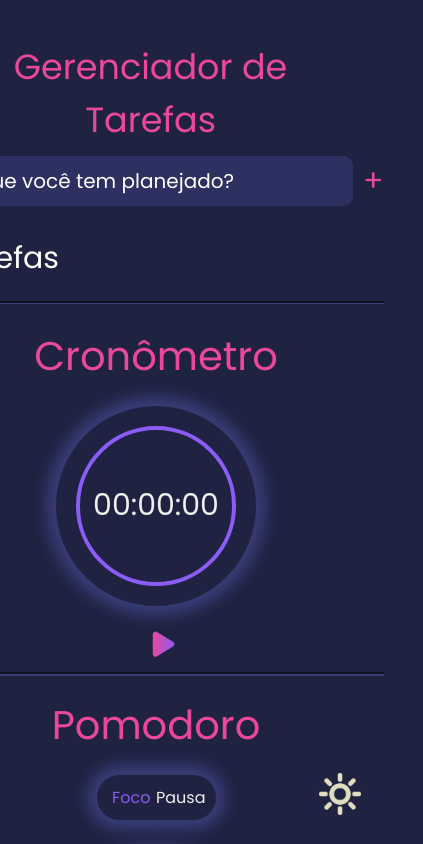
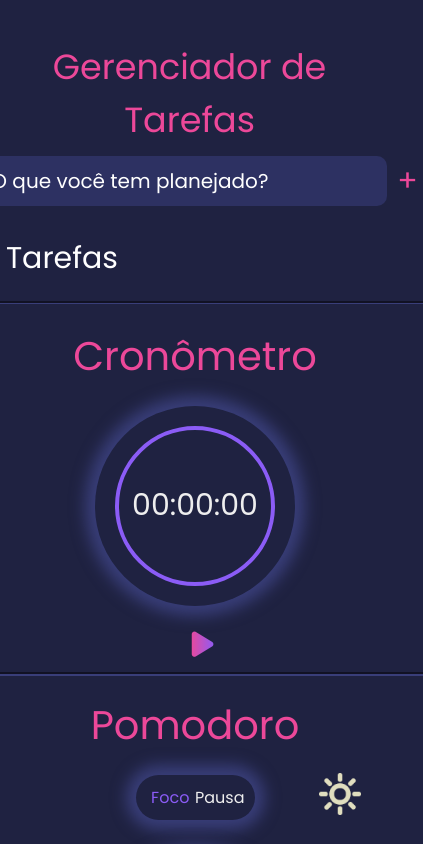
Before and after one commit to GabrelDuraes/Gerenciador-de-Tarefas, a plain HTML site: page index.html in a window 390 px wide. Shown: the top 844 px of the page, 423 px wide, since content can reach past the window. Drawn offline with Linux system fonts and the light colour scheme.

Commit message:
Uptade Task Manager

```diff
--- a/css/style.css
+++ b/css/style.css
@@ -202,8 +202,12 @@ input {
     }
 }
 @media (max-width: 941px) {
-    .geral{
-        width: 80%;
+    #new-task-form{
+        justify-content: center;
+    }
+    #new-task-input{
+        align-items: center;
+        flex: 0.9 1 0%;
     }
     #new-task-submit{
         display: none;
@@ -214,5 +218,7 @@ input {
         font: bold;
         color: var(--cor-terciaria);
     }
-
+    .task-header{
+        padding-left: 20px;
+    }
 }
```
